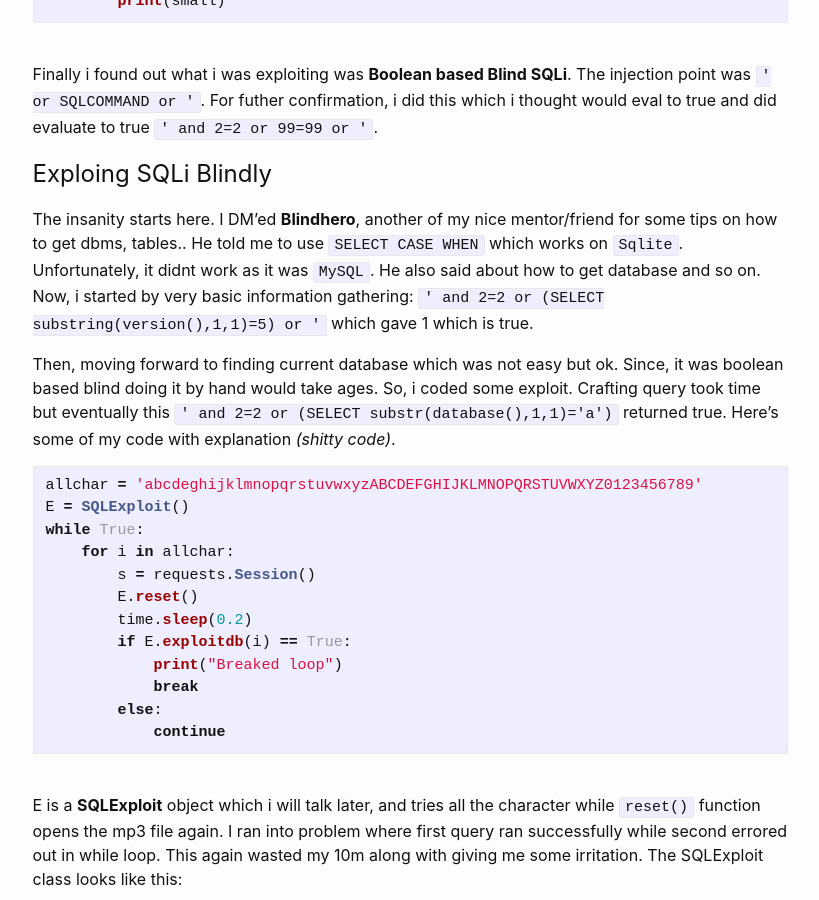
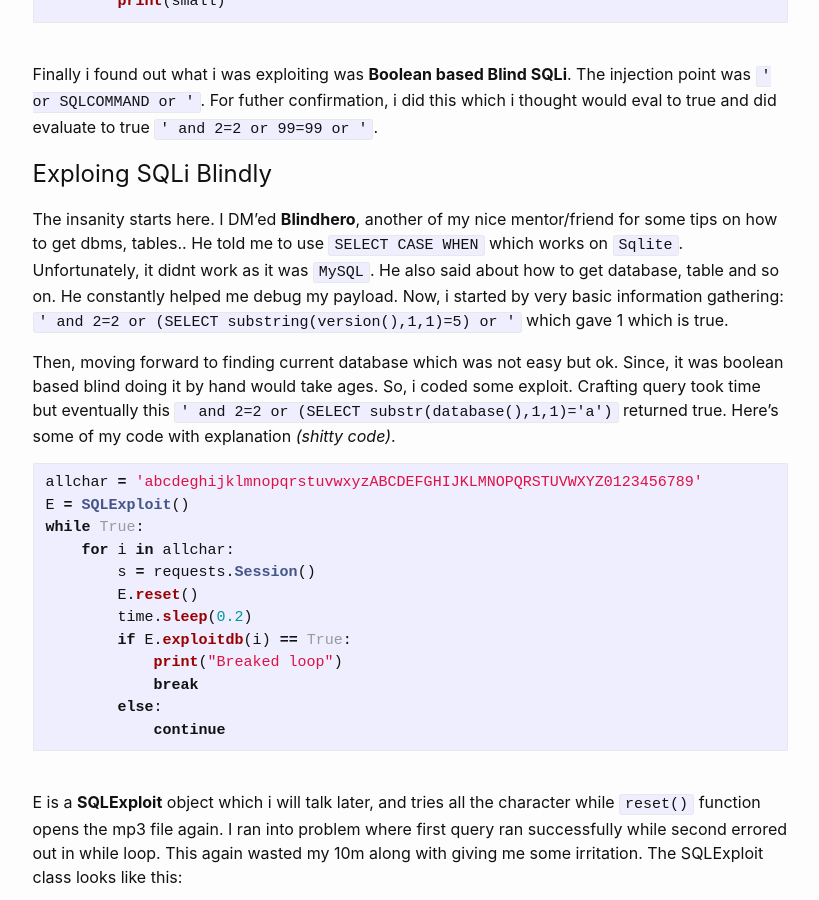
Before and after one commit to machinexa2/machinexa2.github.io, a Jekyll site: the page built from writeups/_posts/2020-09-19-audioedit.markdown, in a window 1280 px wide and 900 px high, scrolled down 2608 px. Shown: the whole window, without its empty margins (230-1049 px from the left). Built offline with Jekyll 4.4.1, drawn with Linux system fonts in a browser that asks for light colours.

Commit message:
01:15:07 PM 09/19/2020

````diff
--- a/writeups/_posts/2020-09-19-audioedit.markdown
+++ b/writeups/_posts/2020-09-19-audioedit.markdown
@@ -54,7 +54,7 @@ while True:
 <br>
 Finally i found out what i was exploiting was **Boolean based Blind SQLi**. The injection point was `' or SQLCOMMAND or '`. For futher confirmation, i did this which i thought would eval to true and did evaluate to true `' and 2=2 or 99=99 or '`.
 # Exploing SQLi Blindly
-The insanity starts here. I DM'ed **Blindhero**, another of my nice mentor/friend for some tips on how to get dbms, tables.. He told me to use `SELECT CASE WHEN` which works on `Sqlite`. Unfortunately, it didnt work as it was `MySQL`. He also said about how to get database and so on. Now, i started by very basic information gathering: `' and 2=2 or (SELECT substring(version(),1,1)=5) or '` which gave 1 which is true.
+The insanity starts here. I DM'ed **Blindhero**, another of my nice mentor/friend for some tips on how to get dbms, tables.. He told me to use `SELECT CASE WHEN` which works on `Sqlite`. Unfortunately, it didnt work as it was `MySQL`. He also said about how to get database, table and so on. He constantly helped me debug my payload. Now, i started by very basic information gathering: `' and 2=2 or (SELECT substring(version(),1,1)=5) or '` which gave 1 which is true.
 
 Then, moving forward to finding current database which was not easy but ok. Since, it was boolean based blind doing it by hand would take ages. So, i coded some exploit. Crafting query took time but eventually this `' and 2=2 or (SELECT substr(database(),1,1)='a')` returned true. Here's some of my code with explanation *(shitty code)*.
 ```python
````
